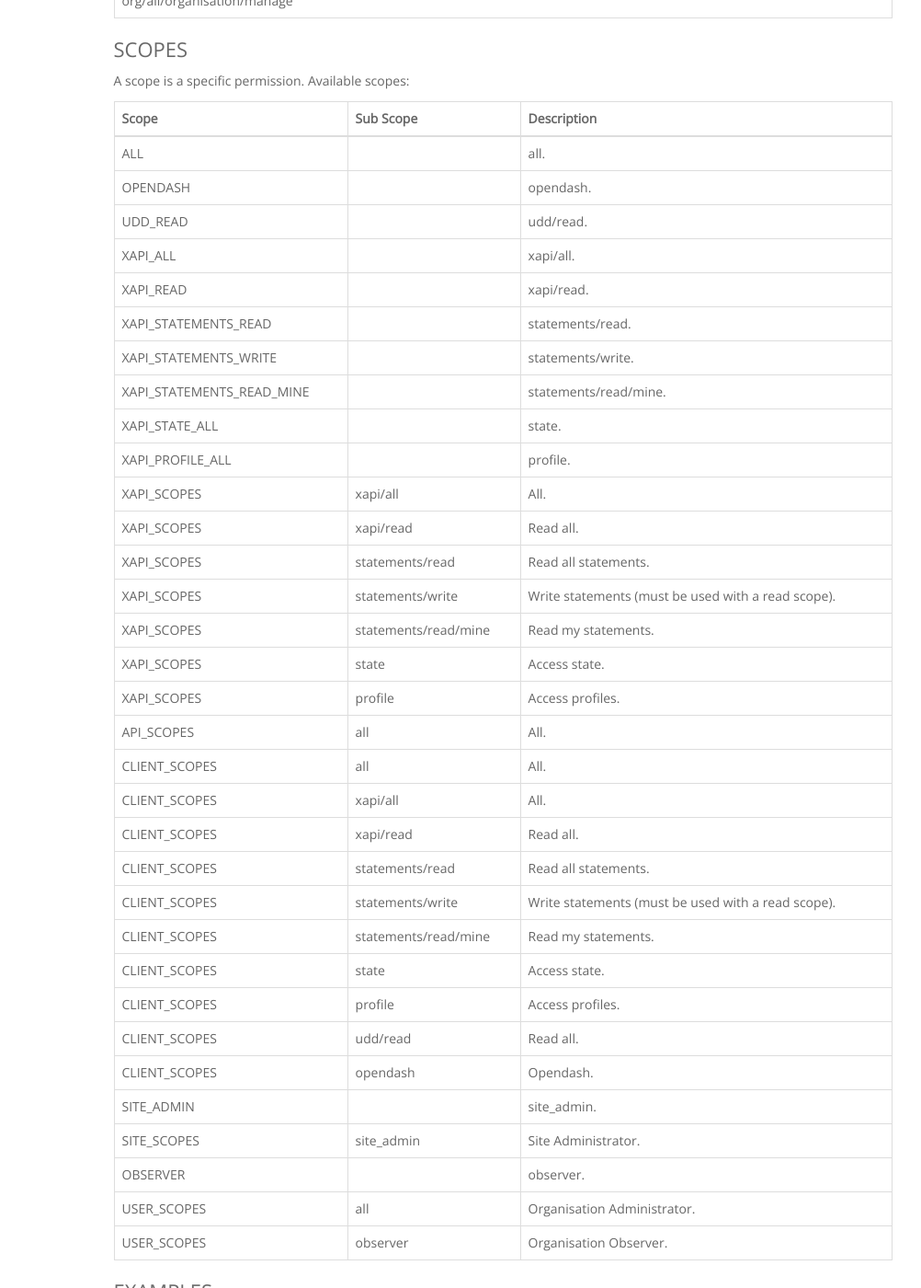
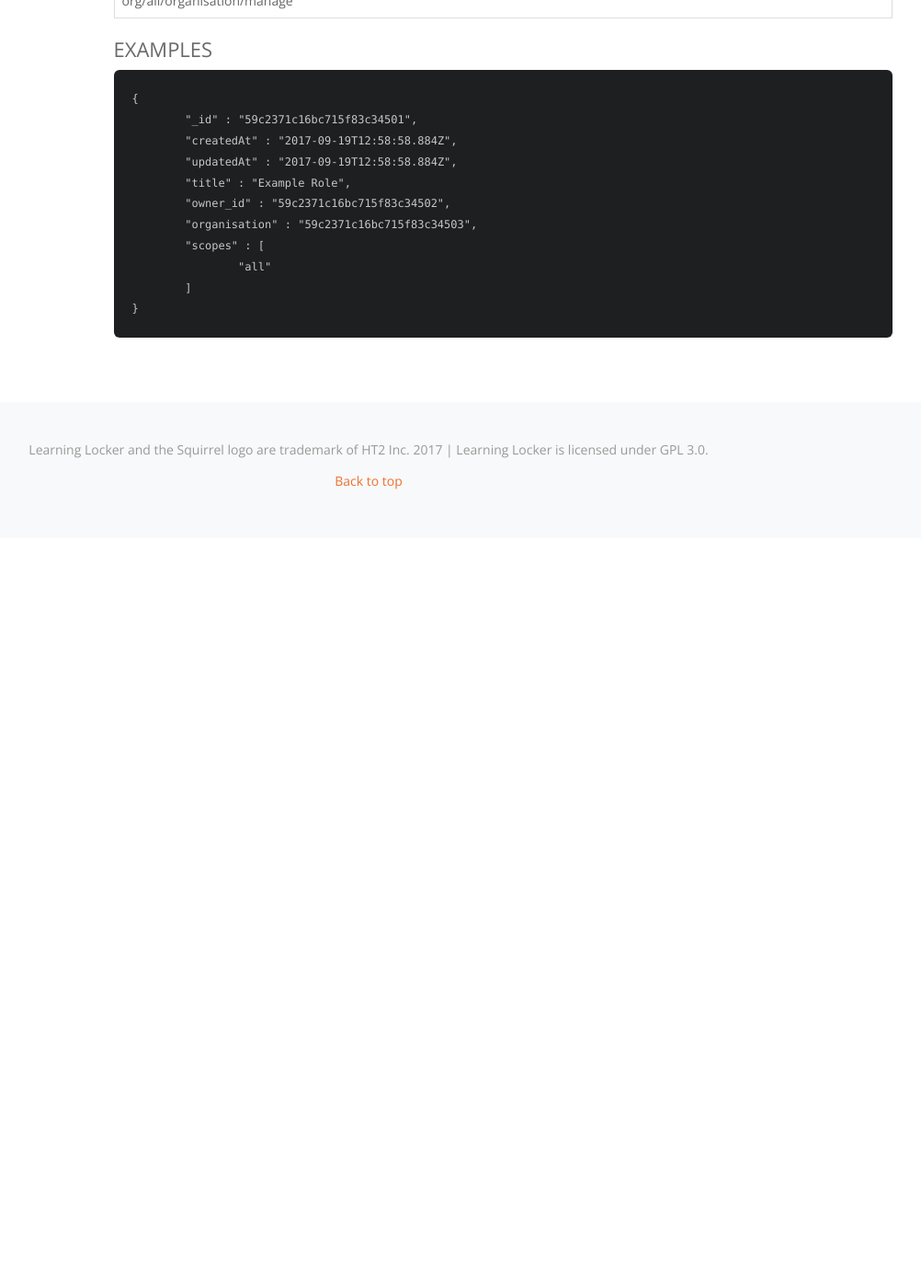
Before and after one commit to LearningLocker/docs, a Jekyll site: the page built from src/http-roles.md, in a window 1280 px wide and 1400 px high, scrolled down 1757 px. Shown: the whole window at 92% size, without its empty margins (239-1241 px from the left). Built offline with Jekyll 4.4.1, drawn with Linux system fonts in a browser that asks for light colours; nearby versions of some CDN libraries; our own code applies the rules of GitHub Pages for plain Markdown files; after the commit the page ends 2342 px from its top, so only the background shows below that.

````diff
--- a/src/http-roles.md
+++ b/src/http-roles.md
@@ -56,47 +56,6 @@
 org/all/role/manage |
 org/all/organisation/manage |
 
-
-### Scopes
-
-A scope is a specific permission. Available scopes:
-
-Scope | Sub Scope | Description
---- | --- | ---
-ALL | | all.
-OPENDASH | | opendash.
-UDD_READ | | udd/read.
-XAPI_ALL | | xapi/all.
-XAPI_READ | | xapi/read.
-XAPI_STATEMENTS_READ | | statements/read.
-XAPI_STATEMENTS_WRITE | | statements/write.
-XAPI_STATEMENTS_READ_MINE | | statements/read/mine.
-XAPI_STATE_ALL | | state.
-XAPI_PROFILE_ALL | | profile.
-XAPI_SCOPES | xapi/all | All.
-XAPI_SCOPES | xapi/read | Read all.
-XAPI_SCOPES | statements/read | Read all statements.
-XAPI_SCOPES | statements/write | Write statements (must be used with a read scope).
-XAPI_SCOPES | statements/read/mine | Read my statements.
-XAPI_SCOPES | state | Access state.
-XAPI_SCOPES | profile | Access profiles.
-API_SCOPES | all | All.
-CLIENT_SCOPES | all | All.
-CLIENT_SCOPES | xapi/all | All.
-CLIENT_SCOPES | xapi/read | Read all.
-CLIENT_SCOPES | statements/read | Read all statements.
-CLIENT_SCOPES | statements/write | Write statements (must be used with a read scope).
-CLIENT_SCOPES | statements/read/mine | Read my statements.
-CLIENT_SCOPES | state | Access state.
-CLIENT_SCOPES | profile | Access profiles.
-CLIENT_SCOPES | udd/read | Read all.
-CLIENT_SCOPES | opendash | Opendash.
-SITE_ADMIN | | site_admin.
-SITE_SCOPES | site_admin | Site Administrator.
-OBSERVER | | observer.
-USER_SCOPES | all | Organisation Administrator.
-USER_SCOPES | observer | Organisation Observer.
-
 ### Examples
 
 ```json
````
Also changed, not shown: src/http-clients.md (+17 -1 lines).
